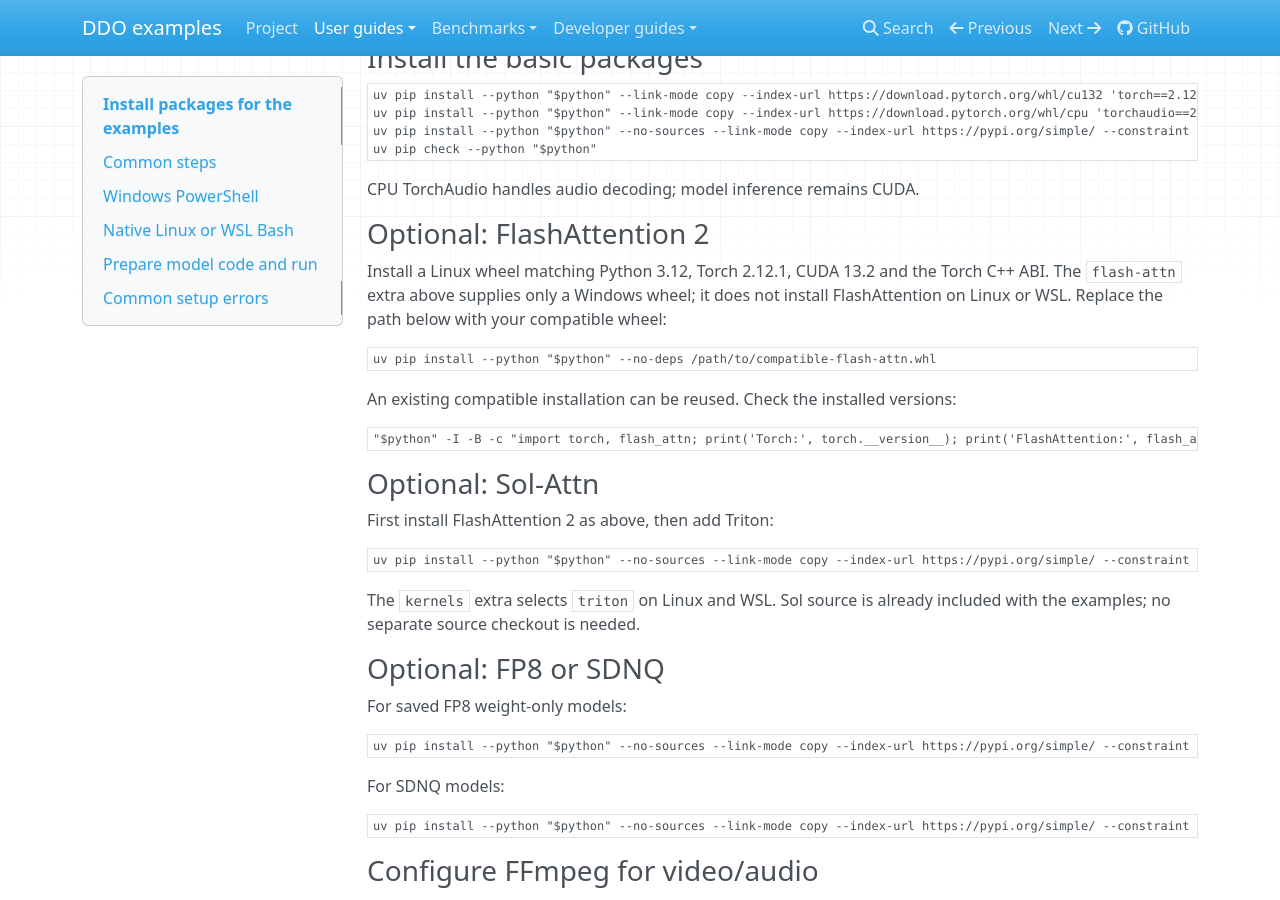
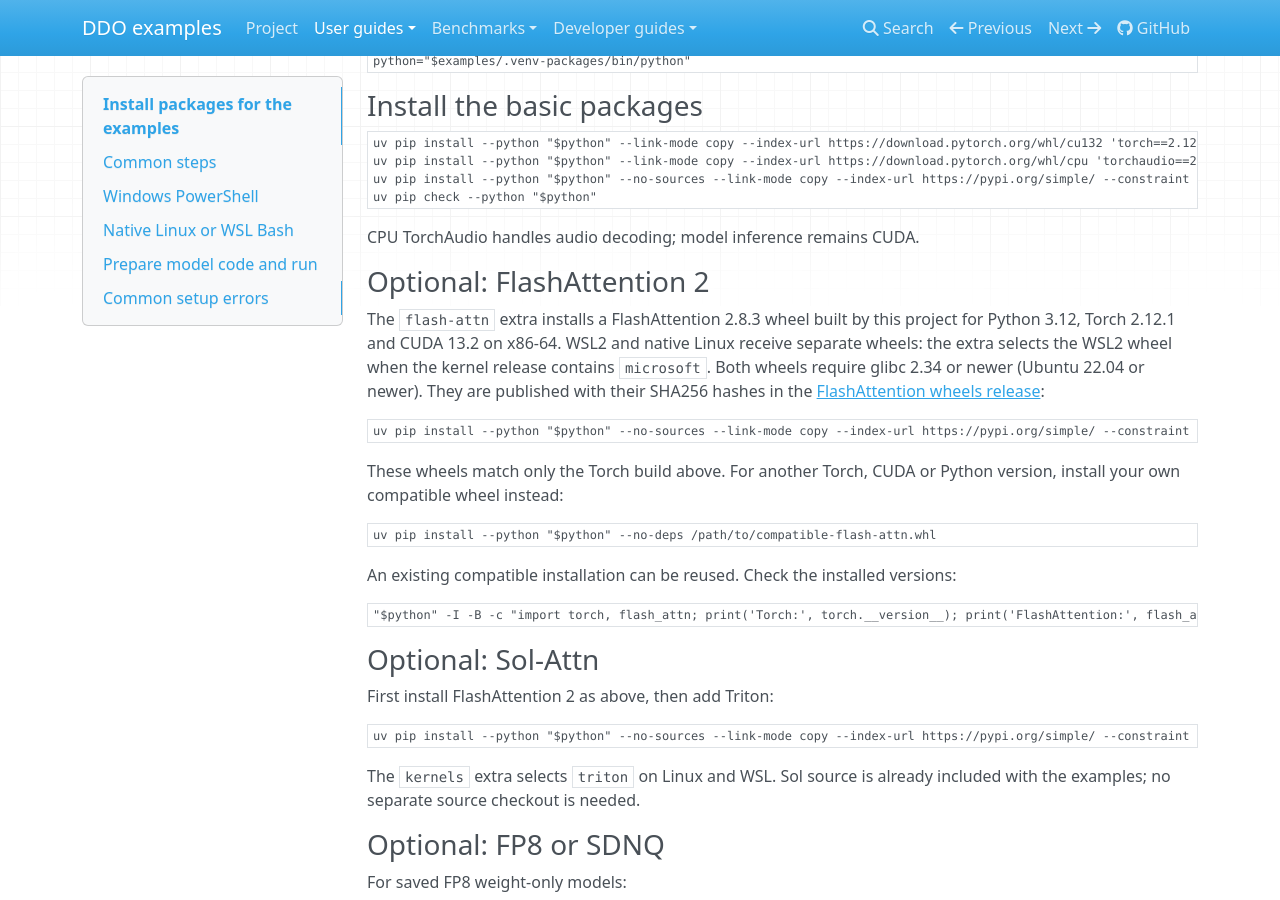
Before and after one commit to DEVAIEXP/ddo-examples, an MkDocs documentation site: the page built from docs/user/setup.md, in a window 1280 px wide and 900 px high, scrolled down 2584 px. Built offline with MkDocs 1.6.1, drawn with Linux system fonts in a browser that asks for light colours; some of the changed text lies outside the part shown.

Commit message:
Install FlashAttention 2 on Linux and WSL2 through the flash-attn extra
The flash-attn extra previously selected only the Windows wheel, and the
Linux/WSL setup asked users for a compatible wheel of their own. The extra
now also selects the FlashAttention 2.8.3 wheels published in the
flash-attn-2.8.3-torch2.12.1-cu132-cp312 release: the WSL2 build when the
kernel release contains "microsoft", the native Linux build otherwise.
Both lines require Linux x86-64 and Python 3.12; the Windows line is
unchanged.

uv dry-runs of the documented install command selected the WSL2 wheel in
the WSL rc5 environment, the native Linux wheel on the Linux install, and
the unchanged Windows wheel on Windows. The setup guide documents the
extra, the glibc 2.34 requirement and the release, and keeps the manual
wheel path for other Torch, CUDA or Python versions.

Co-Authored-By: Claude Opus 5.5 <noreply@anthropic.com>

````diff
--- a/docs/user/setup.md
+++ b/docs/user/setup.md
@@ -33,7 +33,7 @@ makes a feature available; select it separately in the model's runner.
 
 | If you want to use… | Install… |
 | --- | --- |
-| FlashAttention 2 | A compatible FlashAttention 2 wheel |
+| FlashAttention 2 | The `flash-attn` extra (Python 3.12, Torch 2.12.1+cu132; see your platform section) |
 | Sol-Attn for LTX video | FlashAttention 2 **and** Triton |
 | Saved FP8 weight-only models | The `fp8` extra (TorchAO) |
 | SDNQ quantized models | The `sdnq` extra |
@@ -162,10 +162,20 @@ CPU TorchAudio handles audio decoding; model inference remains CUDA.
 
 ### Optional: FlashAttention 2
 
-Install a Linux wheel matching Python 3.12, Torch 2.12.1, CUDA 13.2 and the
-Torch C++ ABI. The `flash-attn` extra above supplies only a Windows wheel;
-it does not install FlashAttention on Linux or WSL. Replace the path below
-with your compatible wheel:
+The `flash-attn` extra installs a FlashAttention 2.8.3 wheel built by this
+project for Python 3.12, Torch 2.12.1 and CUDA 13.2 on x86-64. WSL2 and
+native Linux receive separate wheels: the extra selects the WSL2 wheel when
+the kernel release contains `microsoft`. Both wheels require glibc 2.34 or
+newer (Ubuntu 22.04 or newer). They are published with their SHA256 hashes in
+the
+[FlashAttention wheels release](https://github.com/DEVAIEXP/ddo-examples/releases/tag/flash-attn-2.8.3-torch2.12.1-cu132-cp312):
+
+```bash
+uv pip install --python "$python" --no-sources --link-mode copy --index-url https://pypi.org/simple/ --constraint "$examples/constraints.txt" -r "$examples/pyproject.toml" --extra flash-attn
+```
+
+These wheels match only the Torch build above. For another Torch, CUDA or
+Python version, install your own compatible wheel instead:
 
 ```bash
 uv pip install --python "$python" --no-deps /path/to/compatible-flash-attn.whl
--- a/pyproject.toml
+++ b/pyproject.toml
@@ -39,6 +39,8 @@ kernels = [
 sdnq = ["sdnq"]
 flash-attn = [
     "flash-attn @ https://huggingface.co/ussoewwin/Flash-Attention-2_for_Windows/resolve/main/flash_attn-2.9.1%2Bcu132torch2.12.1cxx11abiTRUE-cp312-cp312-win_amd64.whl ; sys_platform == 'win32' and python_version == '3.12'",
+    "flash-attn @ https://github.com/DEVAIEXP/ddo-examples/releases/download/flash-attn-2.8.3-torch2.12.1-cu132-cp312/flash_attn-2.8.3.post2-cp312-cp312-linux_x86_64.whl ; sys_platform == 'linux' and platform_machine == 'x86_64' and python_version == '3.12' and 'microsoft' in platform_release",
+    "flash-attn @ https://github.com/DEVAIEXP/ddo-examples/releases/download/flash-attn-2.8.3-torch2.12.1-cu132-cp312/flash_attn-2.8.3-cp312-cp312-linux_x86_64.whl ; sys_platform == 'linux' and platform_machine == 'x86_64' and python_version == '3.12' and 'microsoft' not in platform_release",
 ]
 
 [dependency-groups]
````
